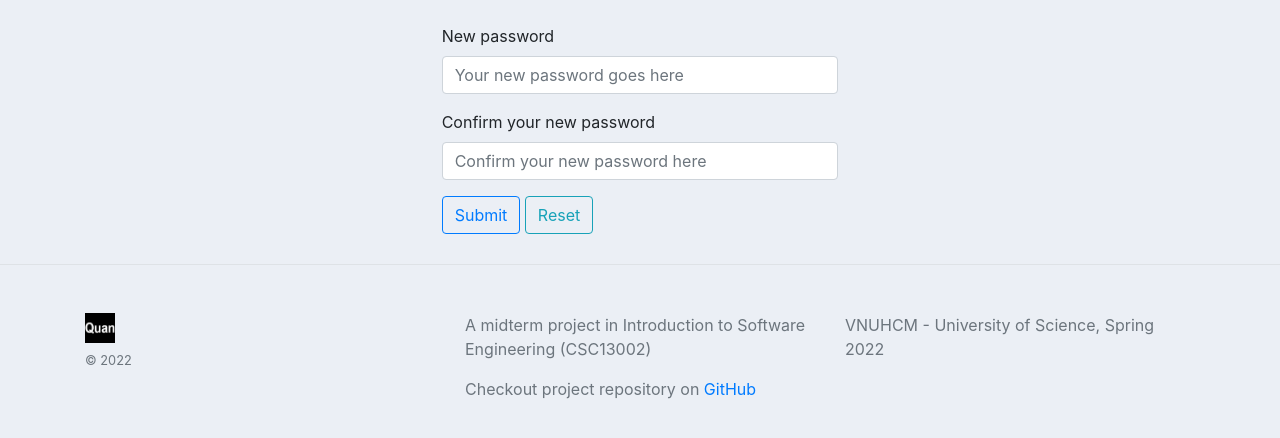
After one commit to trhgquan/django-midterm, a Django app: page /reset/1/1/ in a window 1280 px wide. The commit adds this page. Shown: the top 438 px of the page. Run offline with Django 4.2, Linux system fonts and the light colour scheme; some libraries are stand-ins or nearby versions.

Commit message:
Finished part 20: - Added password reset email

```diff
--- a/crm1/accounts/templates/accounts/auth/login.html
+++ b/crm1/accounts/templates/accounts/auth/login.html
@@ -20,6 +20,7 @@
                 <button class='btn btn-outline-primary btn-block' type='submit'>Login</button>
             </div>
             <p class='text-muted'>Don't have an account? <a href="{% url 'register' %}">Create a new one</a></p>
+            <p class='text-muted'>Forgot your password? <a href="{% url 'reset_password' %}">Find your password</a></p>
         </form>
     </div>
     <div class='col-md'></div>
--- /dev/null
+++ b/crm1/accounts/templates/accounts/auth/new_password.html
@@ -0,0 +1,24 @@
+{% extends 'accounts/auth/main.html' %}
+
+{% block content %}
+<br/>
+<div class='row'>
+    <div class='col-md'></div>
+    <div class='col-md'>
+        <form action='' method='POST'>
+            {% csrf_token %}
+            <p>
+                <label for='new_password1'>New password</label>
+                <input type='password' name='new_password1' id='new_password1' class='form-control' placeholder='Your new password goes here'>
+            </p>
+            <p>
+                <label for='new_password2'>Confirm your new password</label>
+                <input type='password' name='new_password2' id='new_password2' class='form-control' placeholder='Confirm your new password here'>
+            </p>
+            <button type='submit' class='btn btn-outline-primary'>Submit</button>
+            <button type='reset' class='btn btn-outline-info'>Reset</button>
+        </form>
+    </div>
+    <div class='col-md'></div>
+</div>
+{% endblock %}
--- a/crm1/accounts/urls.py
+++ b/crm1/accounts/urls.py
@@ -1,4 +1,5 @@
 from django.urls import path
+from django.contrib.auth import views as auth_views
 from . import views
 
 urlpatterns = [
@@ -14,6 +15,30 @@ urlpatterns = [
     path('login/', views.login_page, name = 'login'),
     path('logout/', views.logout_page, name = 'logout'),
 
+    # Reset password
+    path(
+        'reset_password/',
+        auth_views.PasswordResetView.as_view(template_name = 'accounts/auth/password_reset.html'),
+        name = 'reset_password'
+    ),
+
+    path(
+        'reset_password_sent/',
+        auth_views.PasswordResetDoneView.as_view(template_name = 'accounts/auth/reset_password_sent.html'),
+        name = 'password_reset_done'
+    ),
+
+    path(
+        'reset/<uidb64>/<token>/',
+        auth_views.PasswordResetConfirmView.as_view(template_name = 'accounts/auth/new_password.html'),
+        name = 'password_reset_confirm'
+    ),
+    path(
+        'reset_password_complete/',
+        auth_views.PasswordResetCompleteView.as_view(template_name = 'accounts/auth/password_reset_done.html'),
+        name = 'password_reset_complete'
+    ),
+
     # Orders
     path('create_order/<str:customer_id>/', views.create_order, name = 'create_order'),
     path('update_order/<str:order_id>/', views.update_order, name = 'update_order'),
```
Also changed, not shown: crm1/accounts/templates/accounts/auth/password_reset.html (added, +18 -0 lines), crm1/accounts/templates/accounts/auth/password_reset_done.html (added, +12 -0 lines), crm1/accounts/templates/accounts/auth/reset_password_sent.html (added, +12 -0 lines), crm1/accounts/views.py (+3 -4 lines), crm1/crm1/settings.py (+8 -0 lines).
